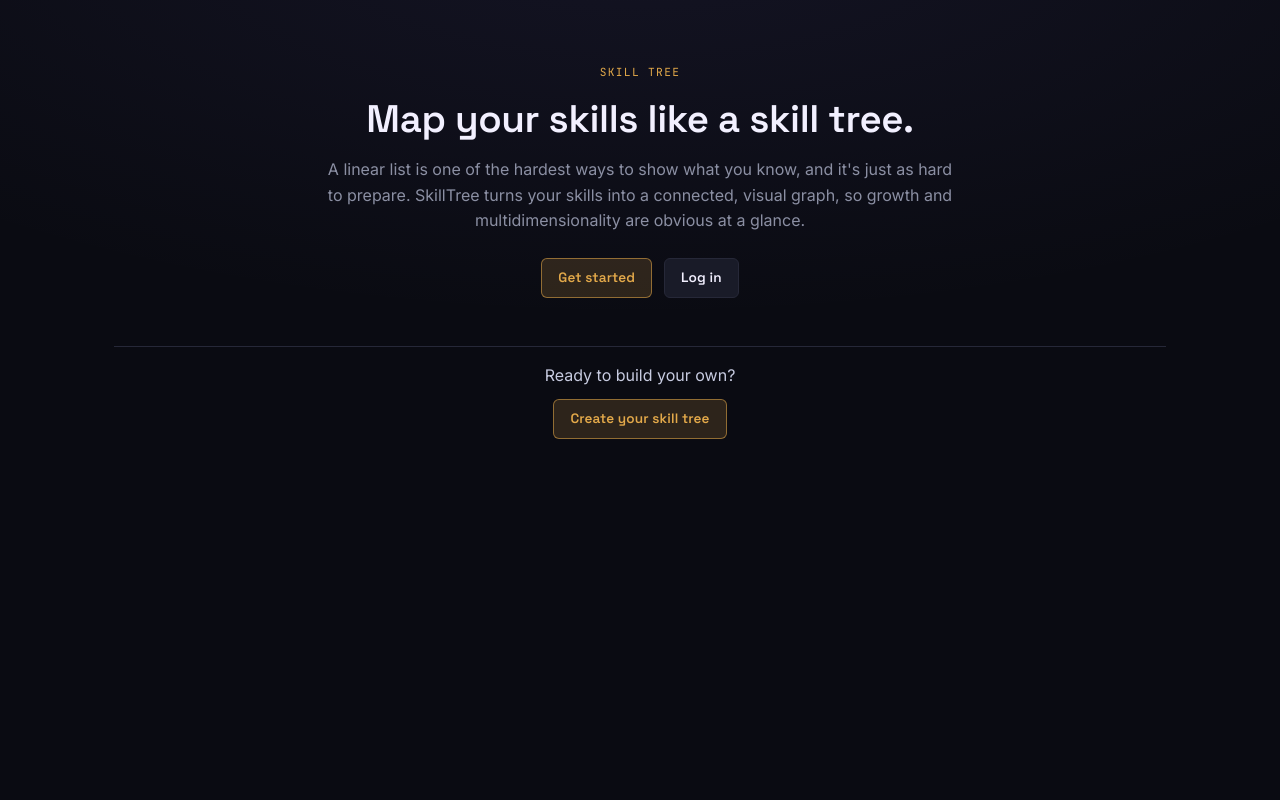
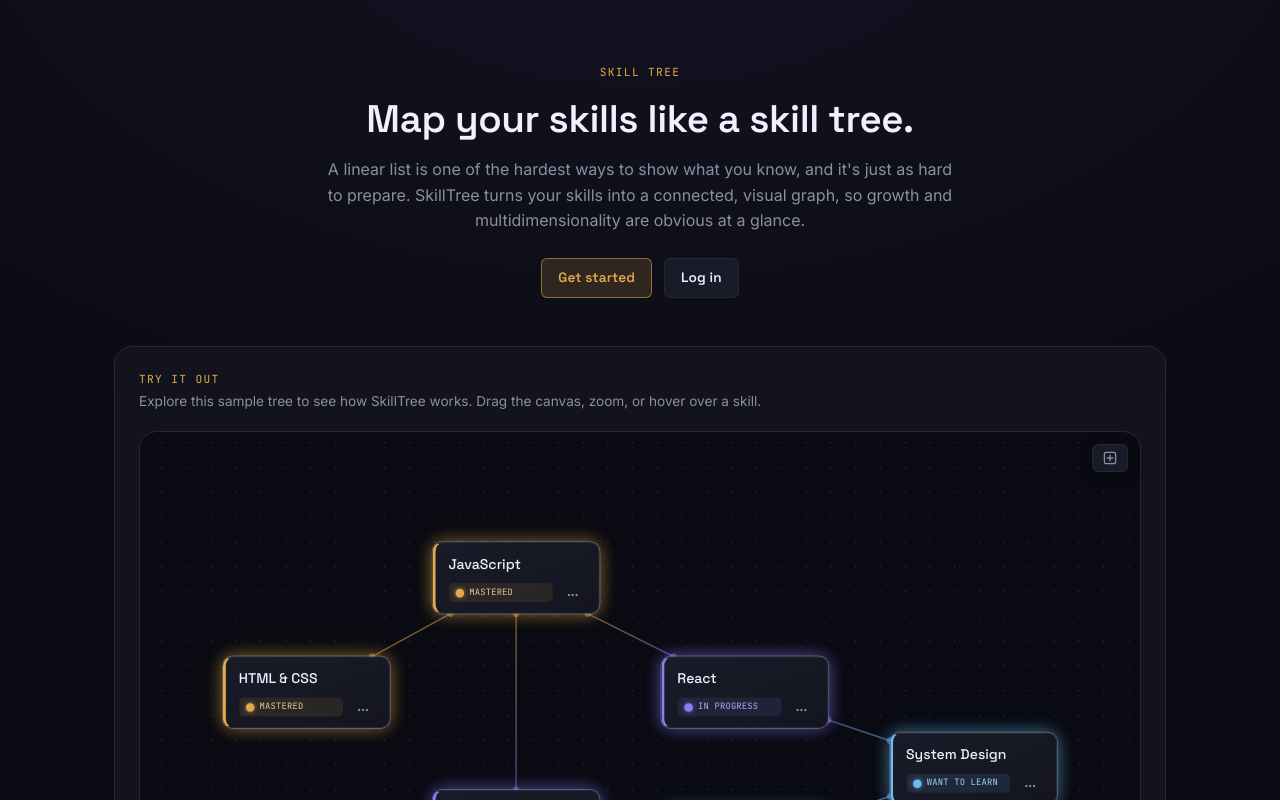
Before and after one commit to Speed-Type/skill-tree, a React (Vite) app in the folder client/: page / in a window 1280 px wide. Shown: the top 800 px of the page. Built offline with nearby package versions, Linux system fonts and the light colour scheme; no server answers.

Commit message:
feat: add demo tree to landing page

```diff
--- a/client/src/pages/LandingPage.css
+++ b/client/src/pages/LandingPage.css
@@ -34,6 +34,18 @@
     margin-top: 0.5rem;
 }
 
+.landing-demo {
+    display: flex;
+    flex-direction: column;
+    gap: 1rem;
+}
+
+.landing-demo-label {
+    display: flex;
+    flex-direction: column;
+    gap: 0.15rem;
+}
+
 .landing-footer {
     text-align: center;
     display: flex;
--- a/client/src/pages/LandingPage.tsx
+++ b/client/src/pages/LandingPage.tsx
@@ -59,6 +59,29 @@ function LandingPage() {
                 </div>
             </header>
 
+            <section className="landing-demo panel">
+                <div className="landing-demo-label">
+                    <span className="eyebrow">Try it out</span>
+                    <span className="eyebrow"></span>
+                    <span className="eyebrow"></span>
+
+                    <p className="settings-form-hint">
+                        Explore this sample tree to see how SkillTree works. Drag the canvas, zoom, or hover over a skill.
+                    </p>
+                </div>
+                <SkillTreeView
+                    skills={DEMO_SKILLS}
+                    edges={DEMO_EDGES}
+                    statuses={DEMO_STATUSES}
+                    isOwner={false}
+                    onSkillChanged={noop}
+                    onSkillDeleted={noop}
+                    onEdgeCreated={noop}
+                    onEdgeDeleted={noop}
+                    onStatusUsed={noop}
+                />
+            </section>
+
             <footer className="landing-footer">
                 <p>Ready to build your own?</p>
                 <Link className="btn btn-primary" to="/login">Create your skill tree</Link>
```
